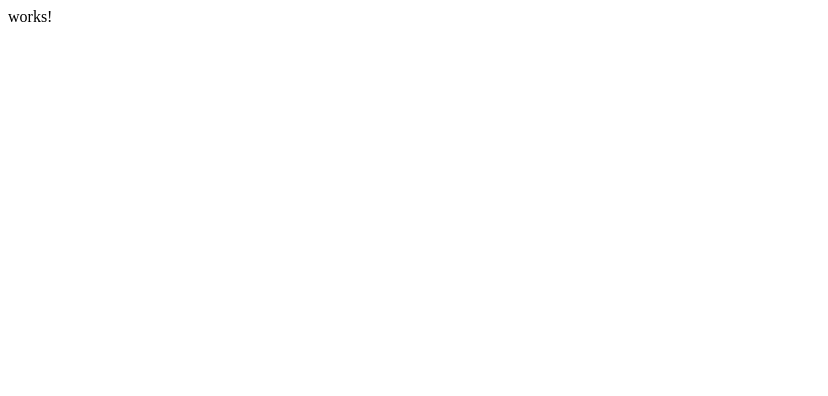
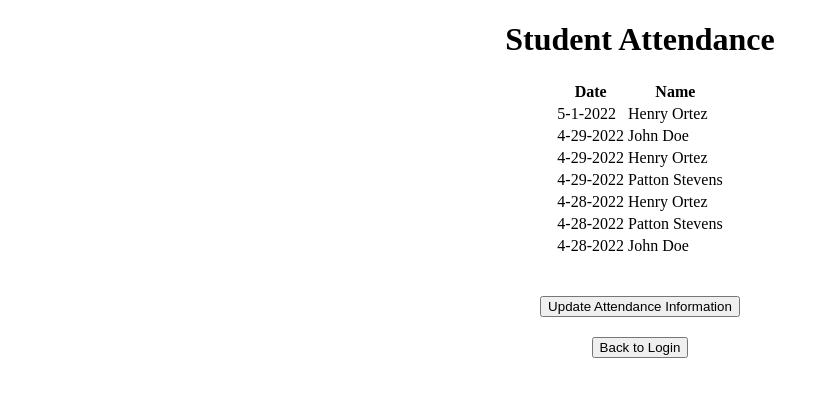
Before and after one commit to BobWizardLad/RFID-attendance-gate, a website: page Web/html/attendance.html in a window 1280 px wide. Shown: the whole page, without its empty margins (0-828 px from the left). Drawn offline with Linux system fonts and the light colour scheme.

Commit message:
Finished the Spoof Frontend
We now have a table of *real* and *not hardcoded* attendance information from the *very real* backend! With routing.

```diff
--- a/Web/html/attendance.html
+++ b/Web/html/attendance.html
@@ -1 +1,54 @@
-works!
+<!DOCTYPE html>
+<html>
+<head>
+
+</head>
+<body>
+    <h1 style="text-align: center;">Student Attendance</h1>
+
+    <div>
+        <table style="margin: auto;">
+            <tr>
+                <th>Date</th>
+                <th>Name</th>
+            </tr>
+            <tr>
+                <td>5-1-2022</td>
+                <td>Henry Ortez</td>
+            </tr>
+            <tr>
+                <td>4-29-2022</td>
+                <td>John Doe</td>
+            </tr>
+            <tr>
+                <td>4-29-2022</td>
+                <td>Henry Ortez</td>
+            </tr>
+            <tr>
+                <td>4-29-2022</td>
+                <td>Patton Stevens</td>
+            </tr>
+            <tr>
+                <td>4-28-2022</td>
+                <td>Henry Ortez</td>
+            </tr>
+            <tr>
+                <td>4-28-2022</td>
+                <td>Patton Stevens</td>
+            </tr>
+            <tr>
+                <td>4-28-2022</td>
+                <td>John Doe</td>
+            </tr>
+        </table>
+    </div>
+
+    <div style="text-align: center;">
+        <br>
+        <button style="margin-top: 20px;" onclick="window.alert('BEEP. BOOP. I AM A DATABASE REQUEST')">Update Attendance Information</button>
+        <br>
+        <button style="margin-top: 20px;" onclick="window.location.href='/'">Back to Login</button>
+
+    </div>
+</body>
+</html>
```
